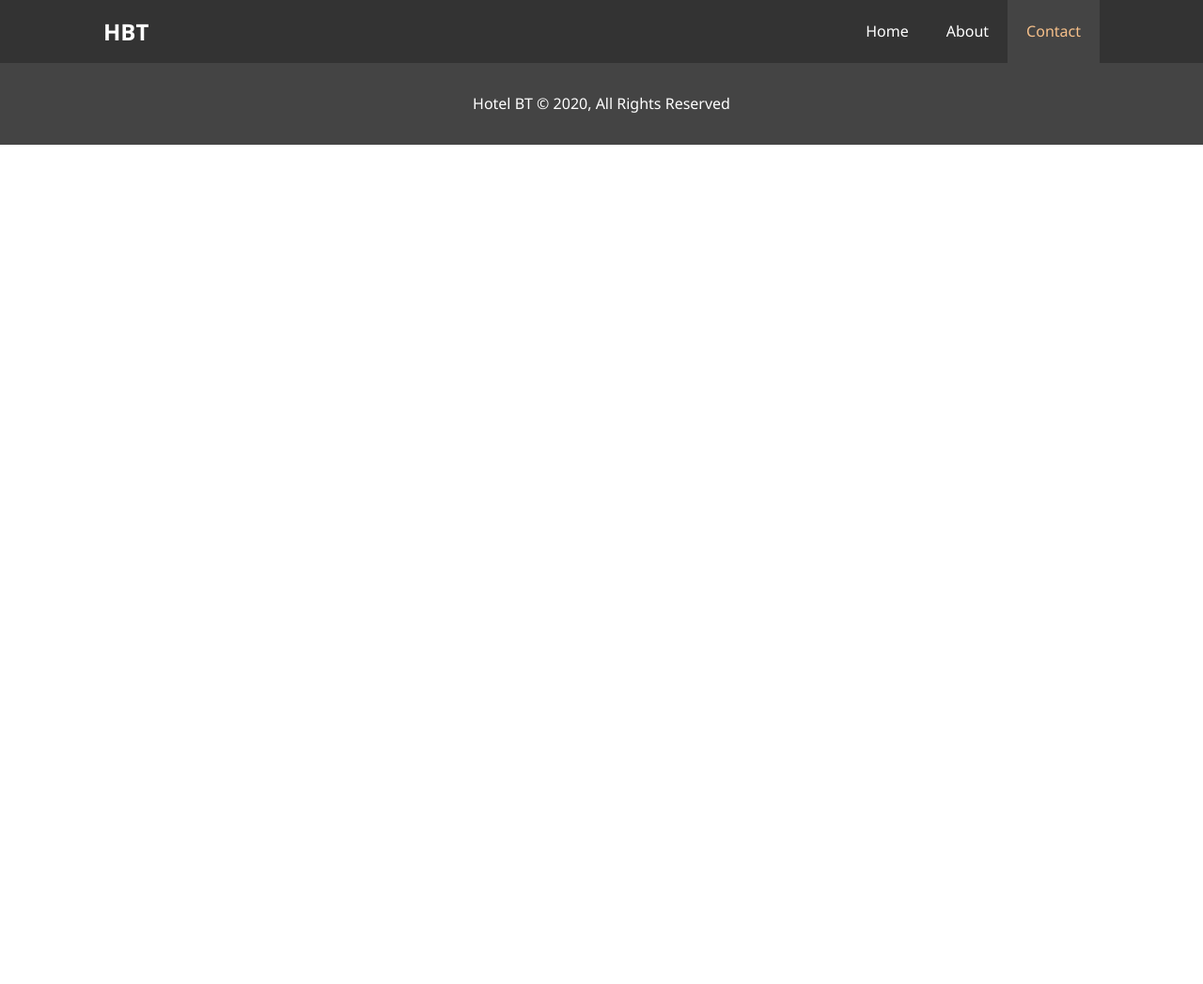
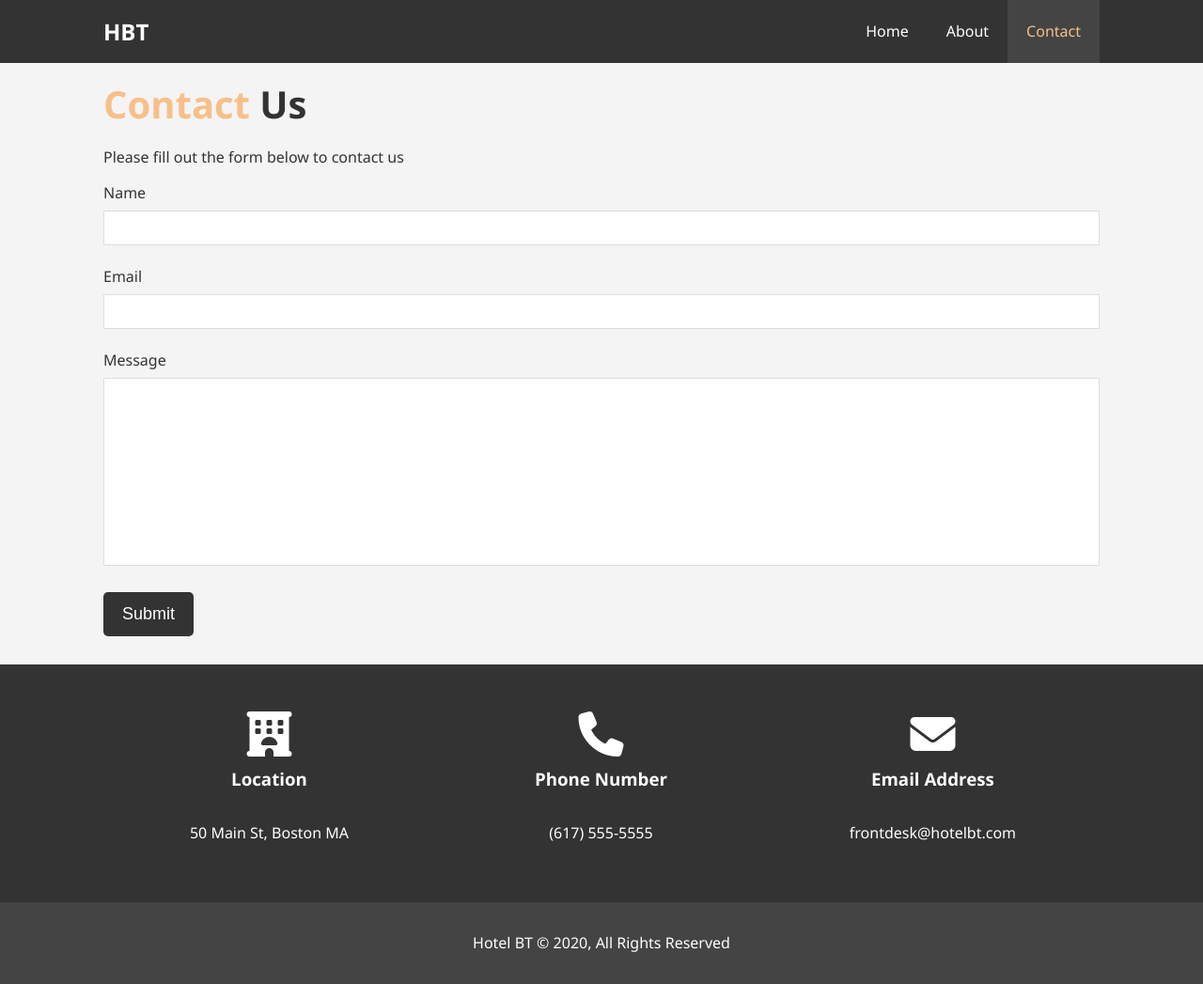
Before and after one commit to gvgesanto2/hotelbt-website, a plain HTML site: page contact.html in a window 1280 px wide. Shown: the whole page at 94% size. Before the commit the page ends 800 px from the top, so only its background shows below. Drawn offline with Linux system fonts and the light colour scheme.

Commit message:
finished styling the contact page

```diff
--- a/contact.html
+++ b/contact.html
@@ -5,6 +5,7 @@
   <meta name="viewport" content="width=device-width, initial-scale=1.0">
   <meta name="description" content="Welcome to the most extraordinary hotel in Boston Massachusetts">
   <meta name="keywords" content="hotel,boston hotel,new england hotel">
+  <script src="https://kit.fontawesome.com/28232280cb.js" crossorigin="anonymous"></script>
   <link rel="stylesheet" href="css/style.css">
   <title>Hotel BT | Contact</title>
 </head>
@@ -22,7 +23,51 @@
     </nav>
   </header>
 
+  <section id="contact-form" class="bg-light py-3">
+    <div class="container">
+      <h1 class="l-heading">
+        <span class="text-primary">Contact</span> Us
+      </h1>
+      <p>Please fill out the form below to contact us</p>
+      <form action="process.php">
+        <div class="form-group">
+          <label for="name">Name</label>
+          <input type="text" name="name" id="name">
+        </div>
+        <div class="form-group">
+          <label for="email">Email</label>
+          <input type="text" name="email" id="email">
+        </div>
+        <div class="form-group">
+          <label for="message">Message</label>
+          <textarea name="message" id="message"></textarea>
+        </div>
+        <button type="submit" class="btn">
+          Submit
+        </button>
+      </form>
+    </div>
+  </section>
 
+  <section id="contact-info" class="bg-dark">
+    <div class="container">
+      <div class="box">
+        <i class="fas fa-hotel fa-3x"></i>
+        <h3>Location</h3>
+        <p>50 Main St, Boston MA</p>
+      </div>
+      <div class="box">
+        <i class="fas fa-phone fa-3x"></i>
+        <h3>Phone Number</h3>
+        <p>(617) 555-5555</p>
+      </div>
+      <div class="box">
+        <i class="fas fa-envelope fa-3x"></i>
+        <h3>Email Address</h3>
+        <p>frontdesk@hotelbt.com</p>
+      </div>
+    </div>
+  </section>
 
   <footer id="main-footer">
     <p>Hotel BT &copy; 2020, All Rights Reserved</p>
--- a/css/style.css
+++ b/css/style.css
@@ -238,6 +238,34 @@ p {
   border-radius: 50%;
 }
 
+/* Contact Form */
+#contact-form .form-group {
+  margin-bottom: 20px;
+}
+
+#contact-form label {
+  display: block;
+  margin-bottom: 5px;
+}
+
+#contact-form input,
+#contact-form textarea {
+  width: 100%;
+  padding: 10px;
+  border: 1px #ddd solid;
+}
+
+#contact-form textarea {
+  height: 200px;
+  resize: none;
+}
+
+#contact-form input:focus,
+#contact-form textarea:focus {
+  outline: none;
+  border-color: #f7c08a;
+}
+
 /* Footer */
 #main-footer {
   text-align: center;
```
